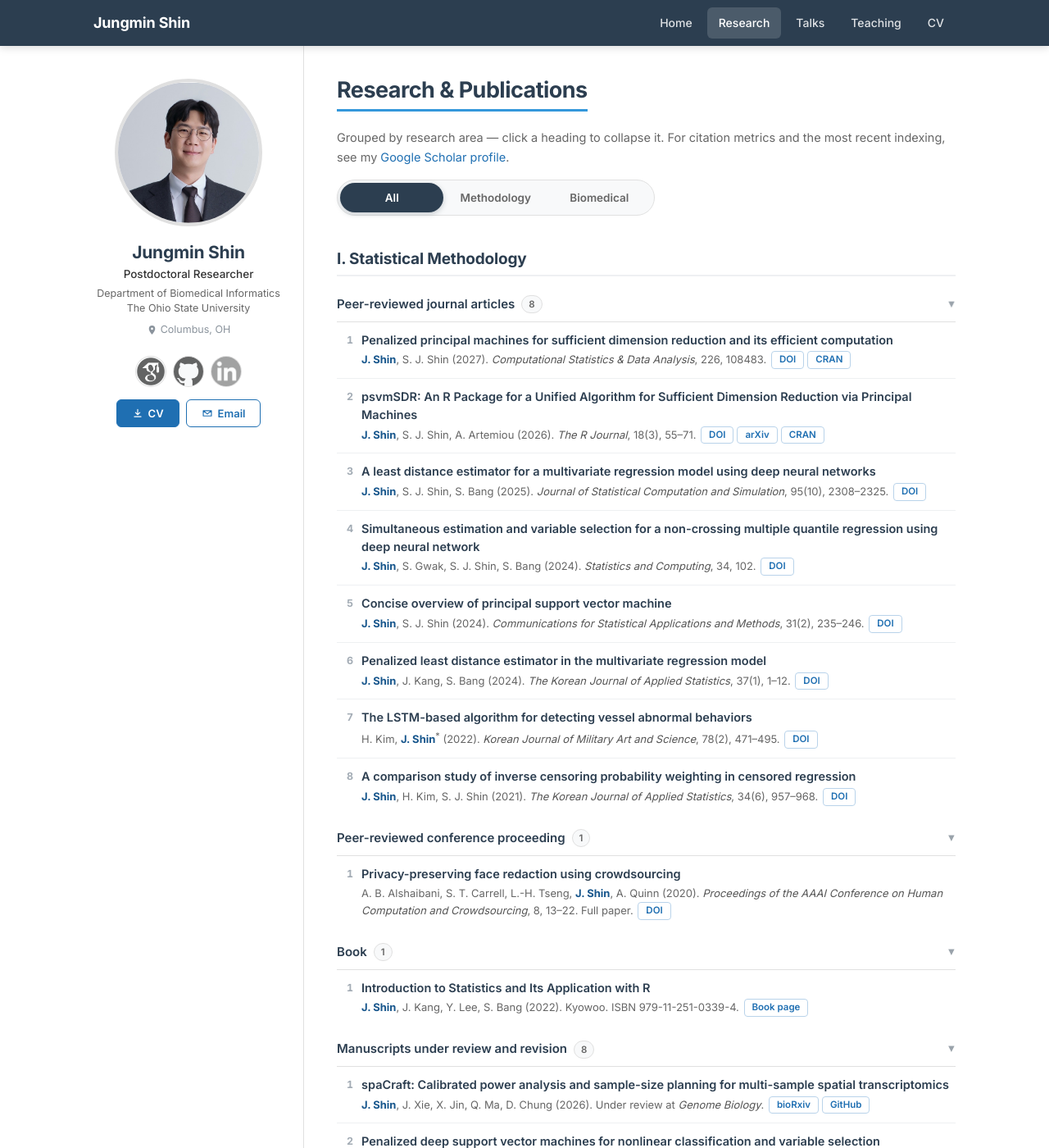
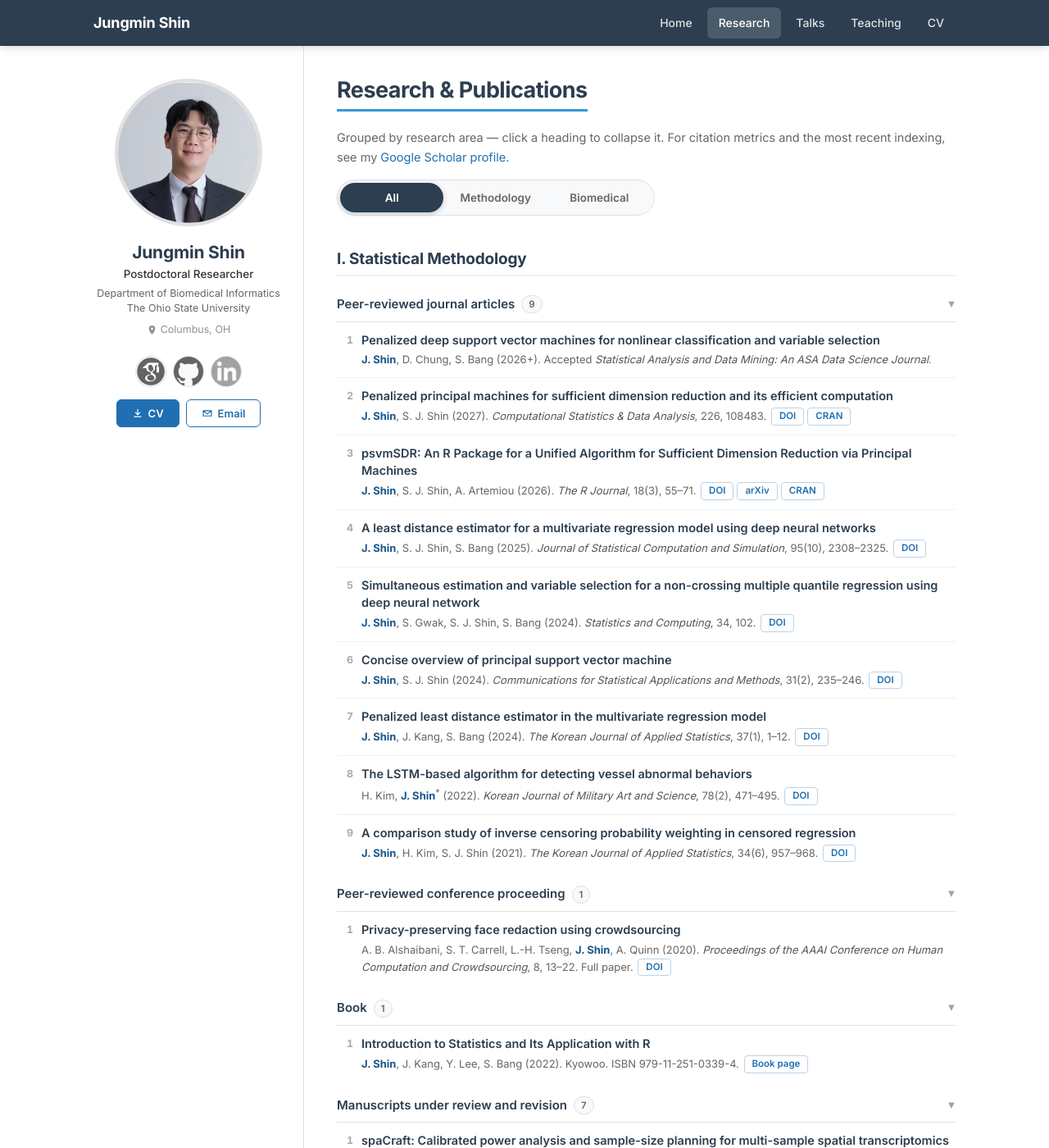
Before and after one commit to c16267/c16267.github.io, a Jekyll site: the page built from research.md, in a window 1280 px wide and 1400 px high. Shown: the whole window at 82% size. Built offline with Jekyll 4.4.1, drawn with Linux system fonts in a browser that asks for light colours; some of the changed text lies outside the part shown.

Commit message:
Add new publication entry to research.md
Added a new publication entry for 'Penalized deep support vector machines for nonlinear classification and variable selection' in the peer-reviewed journal articles section.

```diff
--- a/research.md
+++ b/research.md
@@ -20,6 +20,7 @@ permalink: /research/
   <details class="pub-group" open>
     <summary><h3>Peer-reviewed journal articles</h3><span class="count"></span></summary>
     <ol class="pub-list">
+      <li><div class="pub-title">Penalized deep support vector machines for nonlinear classification and variable selection</div><div class="pub-meta"><strong>J. Shin</strong>, D. Chung, S. Bang (2026+). Accepted <em>Statistical Analysis and Data Mining: An ASA Data Science Journal</em>.</div></li>
 <li><div class="pub-title">Penalized principal machines for sufficient dimension reduction and its efficient computation</div><div class="pub-meta"><strong>J. Shin</strong>, S. J. Shin (2027). <em>Computational Statistics &amp; Data Analysis</em>, 226, 108483. <span class="links"><a href="https://doi.org/10.1016/j.csda.2026.108483">DOI</a><a href="https://cran.r-project.org/web/packages/ppmSDR/index.html">CRAN</a></span></div></li>
       <li><div class="pub-title">psvmSDR: An R Package for a Unified Algorithm for Sufficient Dimension Reduction via Principal Machines</div><div class="pub-meta"><strong>J. Shin</strong>, S. J. Shin, A. Artemiou (2026). <em>The R Journal</em>, 18(3), 55–71. <span class="links"><a href="https://doi.org/10.32614/RJ-2026-037">DOI</a><a href="https://arxiv.org/abs/2409.01547">arXiv</a><a href="https://cran.r-project.org/package=psvmSDR">CRAN</a></span></div></li>
       <li><div class="pub-title">A least distance estimator for a multivariate regression model using deep neural networks</div><div class="pub-meta"><strong>J. Shin</strong>, S. J. Shin, S. Bang (2025). <em>Journal of Statistical Computation and Simulation</em>, 95(10), 2308–2325. <span class="links"><a href="https://doi.org/10.1080/00949655.2025.2492195">DOI</a></span></div></li>
@@ -46,7 +47,6 @@ permalink: /research/
     <summary><h3>Manuscripts under review and revision</h3><span class="count"></span></summary>
     <ol class="pub-list">
       <li><div class="pub-title">spaCraft: Calibrated power analysis and sample-size planning for multi-sample spatial transcriptomics</div><div class="pub-meta"><strong>J. Shin</strong>, J. Xie, X. Jin, Q. Ma, D. Chung (2026). Under review at <em>Genome Biology</em>. <span class="links"><a href="https://doi.org/10.64898/2026.09.04.749534">bioRxiv</a><a href="https://github.com/c16267/spaCraft">GitHub</a></span></div></li>
-      <li><div class="pub-title">Penalized deep support vector machines for nonlinear classification and variable selection</div><div class="pub-meta"><strong>J. Shin</strong>, D. Chung, S. Bang (2026). Revision submitted to <em>Statistical Analysis and Data Mining: An ASA Data Science Journal</em>.</div></li>
       <li><div class="pub-title">SpaDesign: Simulation-based framework for determining sequencing depth for spatial transcriptomics experiments <span class="badge badge--cofirst">Co-first author</span></div><div class="pub-meta">J. Xie<sup>†</sup>, <strong>J. Shin</strong><sup>†</sup>, H. Jeon, W. Chang, K. J. Jung, Y. Jeon, Z. Li, Q. Ma, D. Chung (2026). Revision submitted to <em>PLOS Computational Biology</em>.</div></li>
       <li><div class="pub-title">Circular data analysis in spatial omics</div><div class="pub-meta"><strong>J. Shin</strong>, J. Yoo, Y. Cho, A. Gupta, P.-H. Mao, K. Thakkar, T. Amireddy, K. J. Jung, J. Y. Kim, H. Jeon, J. Xie<sup>*</sup>, D. Chung<sup>*</sup> (2026). Under review at <em>Briefings in Bioinformatics</em>.</div></li>
       <li><div class="pub-title">VeteranST: Transcriptional Variability and Gene Co-Expression Analysis in Spatial Transcriptomics</div><div class="pub-meta">J. Kim, K. Jung, <strong>J. Shin</strong>, D. Chung<sup>*</sup>, S. Shin<sup>*</sup> (2026). Under review at <em>Bioinformatics</em>.</div></li>
```
